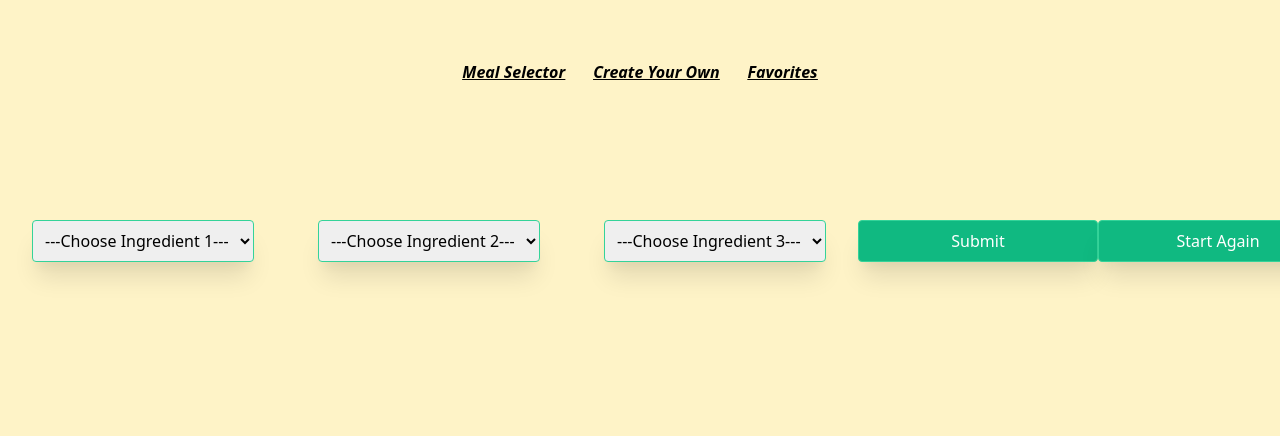
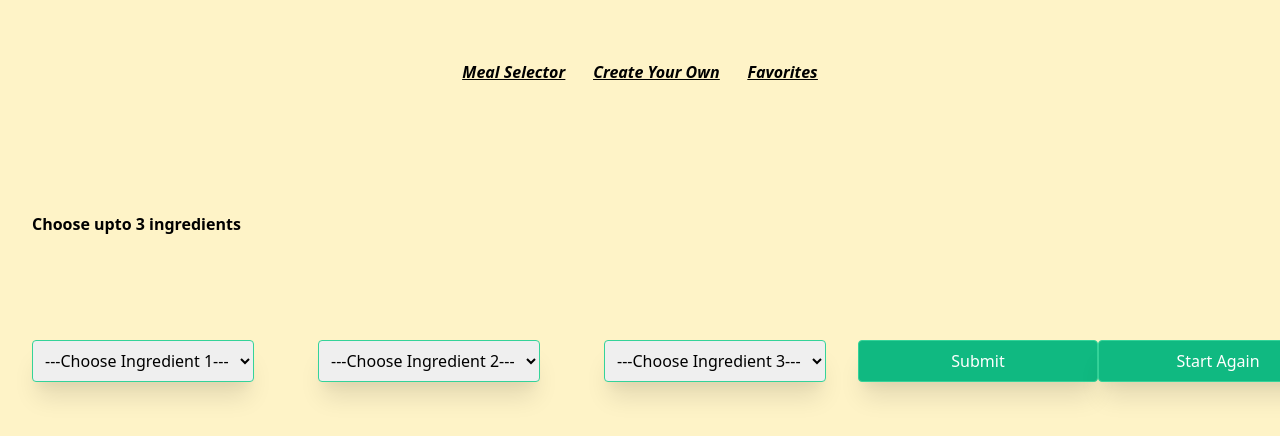
Before and after one commit to anshuy22/final, a website: page index.html in a window 1280 px wide. Shown: the top 436 px of the page. Drawn offline with nearby package versions, Linux system fonts and the light colour scheme; no server answers.

Commit message:
Update index.html

```diff
--- a/index.html
+++ b/index.html
@@ -19,6 +19,7 @@
 
 
   <div class="sign-in-or-sign-out text-center relative bottom-0 h-16 hover:text-blue-400"></div>
+   <div class="md: font-bold text-purples-400 pt-8 w-1/4 m-8">Choose upto 3 ingredients</div>
 
   <div class="xl:flex">
 
```
